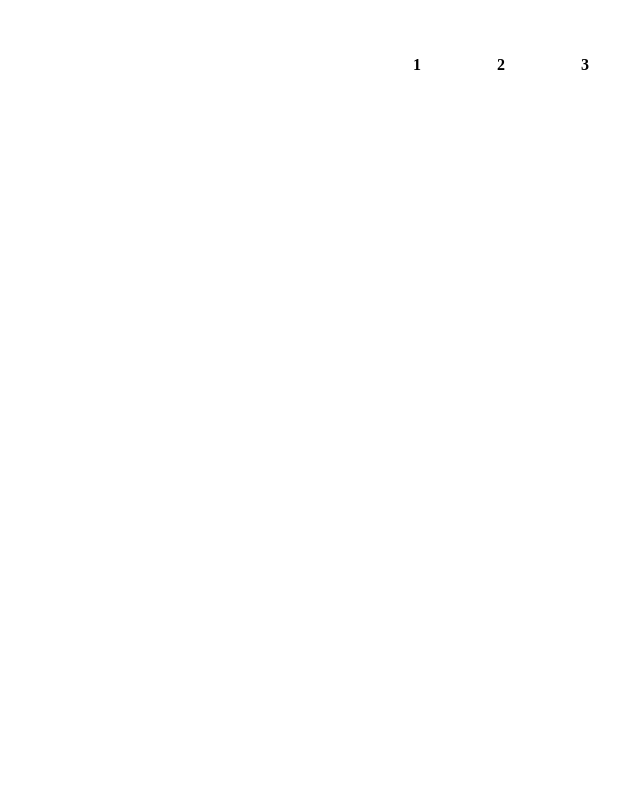
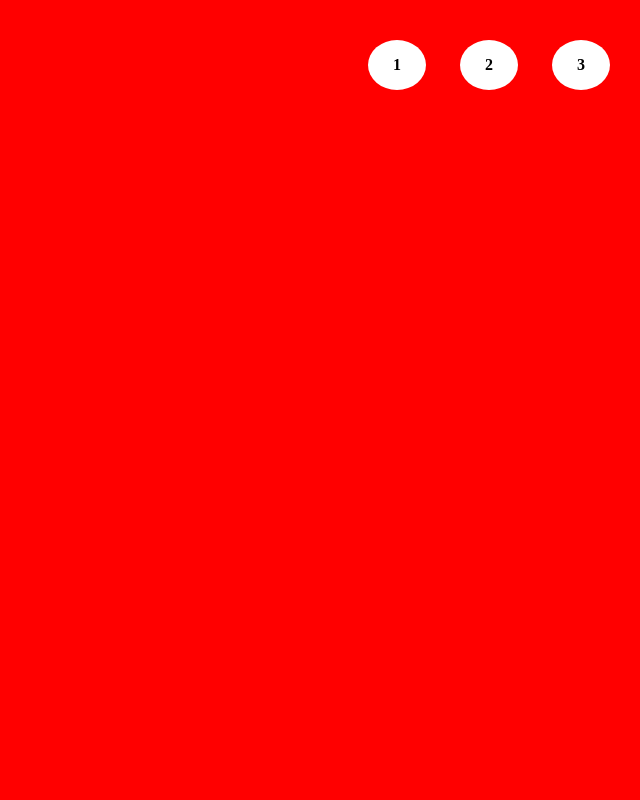
Before and after one commit to MarcoPorcaro1987/htmlcss-shoes, a plain HTML site: page index.html in a window 1280 px wide. Shown: the top 800 px of the page, without its empty margins (640-1280 px from the left). Drawn offline with Linux system fonts and the light colour scheme.

Commit message:
Aggiunte sezioni centrali e link all'header

```diff
--- a/css/style.css
+++ b/css/style.css
@@ -1,12 +1,17 @@
+/*Reset*/
+
 * {
     margin: 0 auto;
     padding: 0;
     box-sizing: border-box;
 }
 
+/*Header*/
+
 header {
     width: 100%;
     relative;
+    position:fixed;
 
 }
 
@@ -16,14 +21,38 @@ header {
     top: 40px;
 }
 
-.buttons div {
-    font-weight: bold;
+.buttons ul li {
     margin-right:30px;
-    height: 50px;
-    width: 50px;
     border-radius: 50%;
     background-color: white;
     display: inline-block;
     text-align: center;
     line-height: 50px;
 }
+
+li a {
+    text-decoration: none;
+    padding: 25px;
+    color: black;
+    font-weight: bold;
+}
+
+/*Main*/
+
+.background {
+    height: 100vh;
+}
+
+#red {
+    background-color: red;
+}
+
+
+
+#green {
+    background-color: green;
+}
+
+#yellow {
+    background-color: yellow;
+}
--- a/index.html
+++ b/index.html
@@ -10,19 +10,21 @@
     <body>
         <!-- Header -->
         <header>
-            <div class=buttons>
-                <div>1</div>
-                <div>2</div>
-                <div>3</div>
-            </div>
+            <nav class=buttons>
+                <ul>
+                    <li><a href="#red">1</a></li>
+                    <li><a href="#green">2</a></li>
+                    <li><a href="#yellow">3</a></li>
+                </ul>
+            </nav>
         </header>
         <!-- /Header -->
         <!-- Sezioni -->
         <main>
             <div class="sezioni">
-                <div></div>
-                <div></div>
-                <div></div>
+                <div class="background" id="red"></div>
+                <div class="background" id="green"></div>
+                <div class="background" id="yellow"></div>
             </div>
         </main>
         <!-- /Sezioni -->
```
